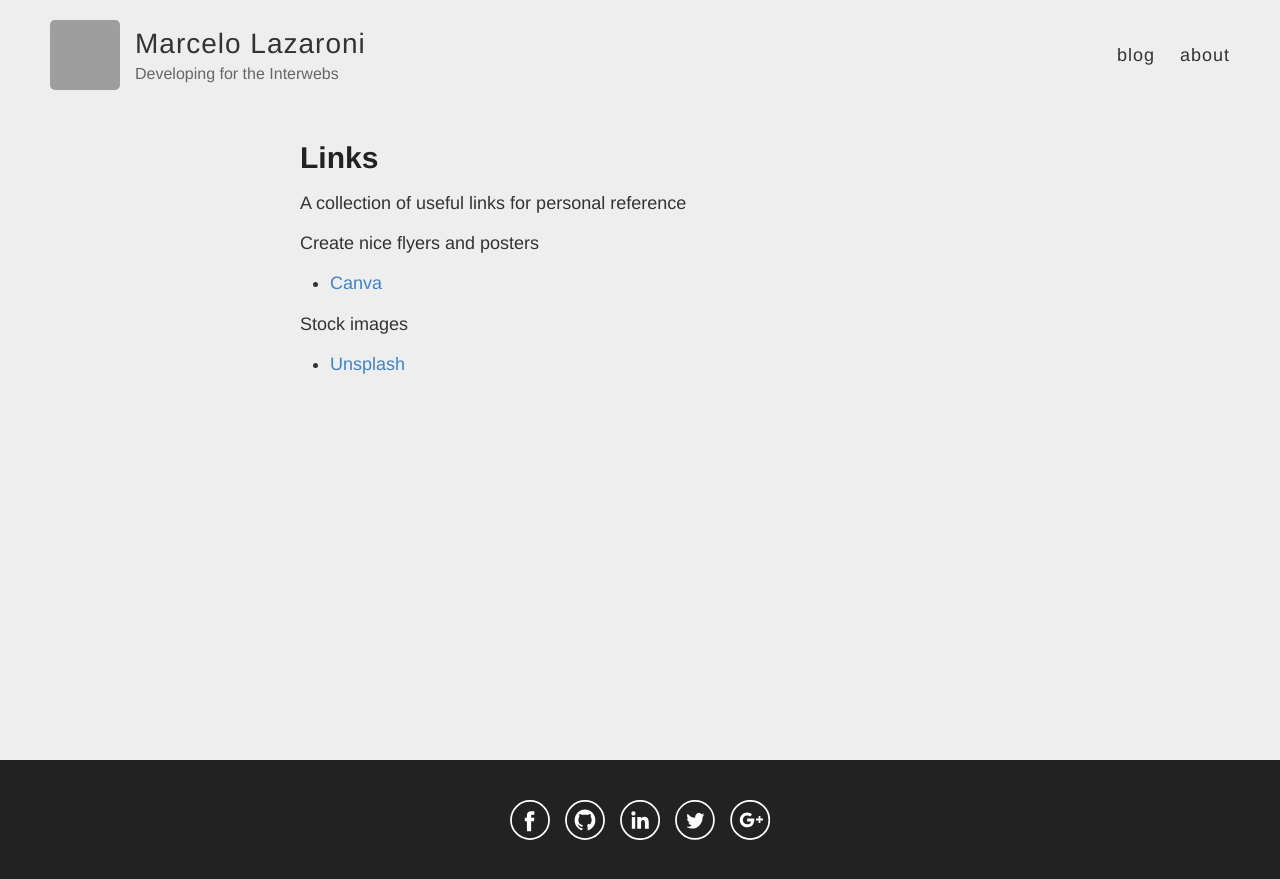
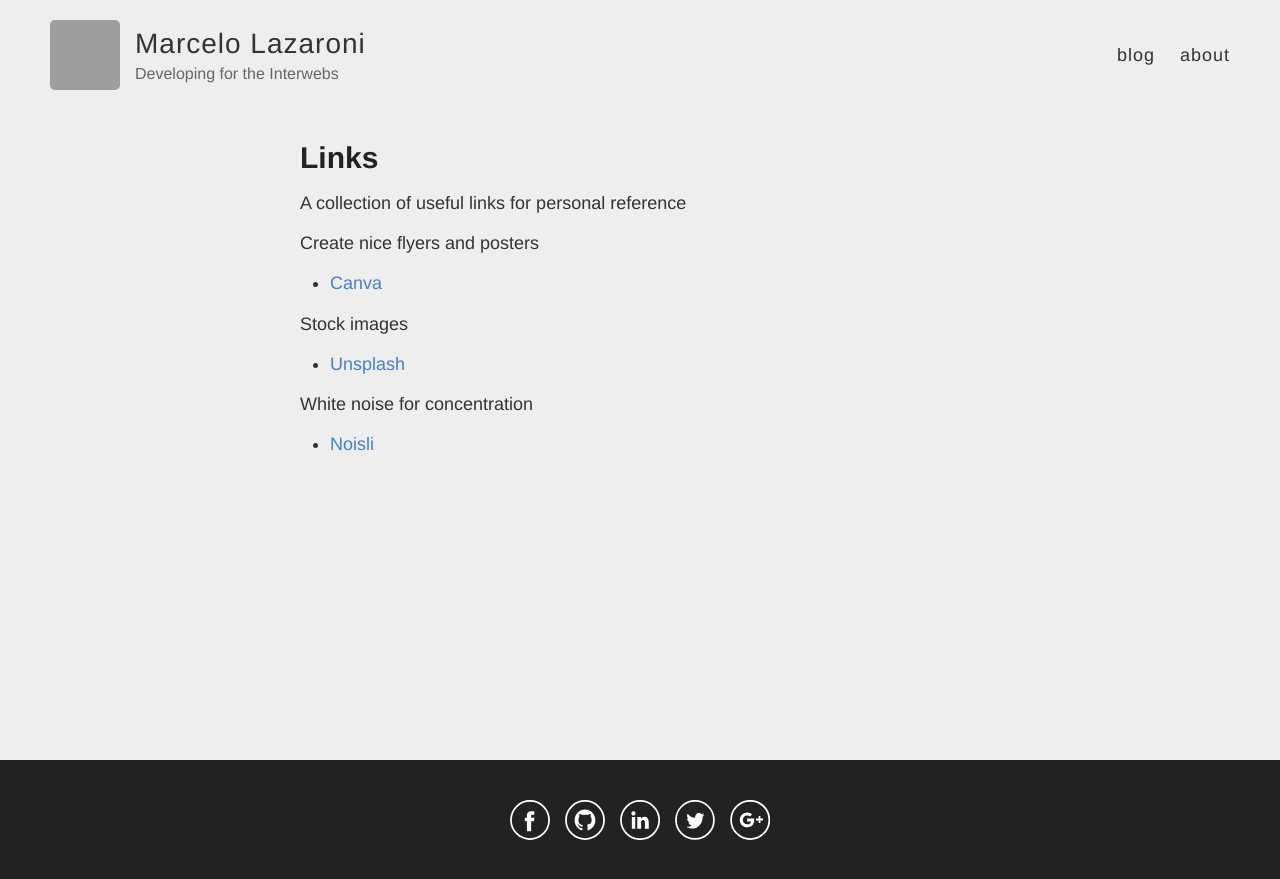
Before and after one commit to lazamar/lazamar.github.io, a Jekyll site: the page built from links.md, in a window 1280 px wide. Shown: the top 879 px of the page. Built offline with Jekyll 4.4.1, drawn with Linux system fonts in a browser that asks for light colours; grey boxes are pictures that could not be loaded.

Commit message:
Add noisli to links

```diff
--- a/links.md
+++ b/links.md
@@ -11,3 +11,6 @@ Create nice flyers and posters
 
 Stock images
 -   [Unsplash](https://unsplash.com/)
+
+White noise for concentration
+-   [Noisli](https://www.noisli.com/)
```
